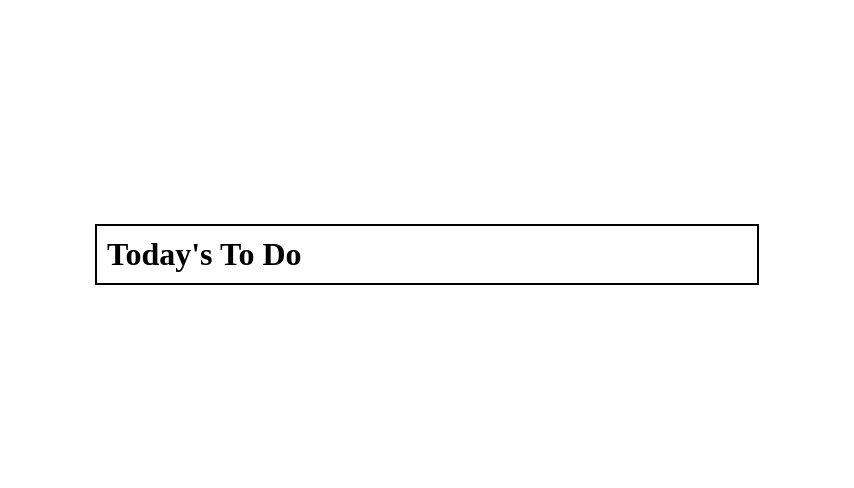
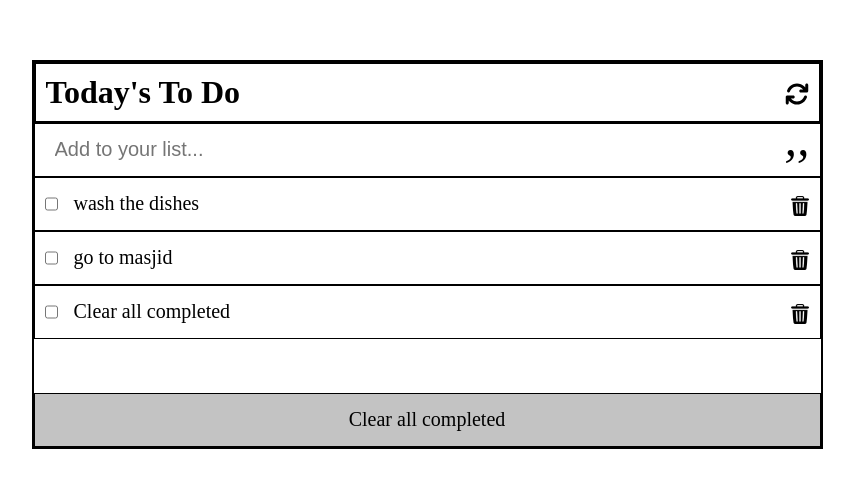
Before and after one commit to hasnatali1947/Todo_List, a website built with webpack: page src/index.html in a window 1280 px wide. Shown: the part 146-634 px from the top of the page, without its empty margins (213-1067 px from the left). Built offline with nearby package versions, Linux system fonts and the light colour scheme.

Commit message:
added todo structure

```diff
--- a/src/index.css
+++ b/src/index.css
@@ -1,21 +1,108 @@
 
-*{
+* {
   margin: 0;
   padding: 0;
 }
 
-body{
+body {
   display: flex;
   justify-content: center;
   align-items: center;
+  flex-direction: column;
   height: 100vh;
 }
 
-.ToDo_container{
+.ToDo-List {
+  border: 2px solid;
+}
+
+.ToDo_container {
   display: flex;
-    align-items: flex-start;
-    flex-direction: column;
+  justify-content: space-between;
+  position: relative;
   border: 2px solid;
-    width: 50%;
   padding: 10px;
 }
+
+.input-type {
+  display: flex;
+  border: none;
+  width: 90vh;
+  padding: 10px;
+  font-size: 20px;
+}
+
+::placeholder {
+  font-size: 20px;
+}
+
+.enterSng {
+  font-size: 50px;
+  display: flex;
+  align-items: center;
+  margin-top: -3vh;
+  justify-content: center;
+}
+
+.descriptions {
+  display: flex;
+  justify-content: center;
+  align-items: center;
+  margin-left: 2vh;
+}
+
+.inputDescripation {
+  display: flex;
+}
+
+.input-contaner {
+  display: flex;
+  justify-content: space-around;
+}
+
+li {
+  display: flex;
+  justify-content: space-between;
+  border: 1px solid;
+  padding: 10px;
+  height: 4vh;
+  font-size: 20px;
+}
+
+.refresh {
+  color: black;
+}
+
+.img {
+  display: flex;
+  justify-content: center;
+  align-items: center;
+}
+
+.RotateArror {
+  display: flex;
+  justify-content: center;
+  align-items: center;
+  background-image: url('./Icons/arrows-rotate-solid.svg');
+  background-size: cover;
+  background-position: center;
+  height: 3vh;
+  width: 3vh;
+  margin-top: 1vh;
+}
+
+.bin {
+  background-image: url('./Icons/bin.png');
+  background-size: cover;
+  background-position: center;
+  height: 2.5vh;
+  width: 2.5vh;
+  margin-top: 1vh;
+}
+
+.ClearAll {
+  background-color: rgba(73, 73, 73, 0.33);
+  display: flex;
+  justify-content: center;
+  align-items: center;
+}
--- a/src/index.html
+++ b/src/index.html
@@ -1,16 +1,34 @@
 <!DOCTYPE html>
 <html lang="en">
   <head>
-    <meta charset="UTF-8">
-    <meta http-equiv="X-UA-Compatible" content="IE=edge">
-    <meta name="viewport" content="width=device-width, initial-scale=1.0">
+    <meta charset="UTF-8" />
+    <meta http-equiv="X-UA-Compatible" content="IE=edge" />
+    <meta name="viewport" content="width=device-width, initial-scale=1.0" />
     <title>Todo_List</title>
   </head>
   <body>
 
+    <div class="ToDo-List">
+      <ul>
         <div class="ToDo_container">
           <h1>Today's To Do</h1>
+          <i class="RotateArror"></i>
         </div>
-
+        <li class="input-contaner">
+          <input
+            class="input-type"
+            id="input-type"
+            placeholder="Add to your list..."
+            type="text"
+          />
+          <i class="enterSng"> ,, </i>
+        </li>
+        <ul id="todoFullList"></ul>
+        <br />
+        <br />
+        <br />
+        <li class="ClearAll">Clear all completed</li>
+      </ul>
+    </div>
   </body>
 </html>
--- a/src/index.js
+++ b/src/index.js
@@ -1,2 +1,37 @@
-import "./index.css"
-console.log("hello");
+import './index.css';
+
+const Lists = [
+  {
+    description: 'wash the dishes',
+    completed: true,
+    index: 0,
+  },
+  {
+    description: 'go to masjid',
+    completed: true,
+    index: 1,
+  },
+  {
+    description: 'Clear all completed',
+    completed: true,
+    index: 2,
+  },
+];
+
+const todoFullList = document.getElementById('todoFullList');
+
+const Display = () => {
+  Lists.forEach((e) => {
+    const li = document.createElement('li');
+    li.innerHTML = `<div class="inputDescripation"> <input type="checkbox" /> <span class="descriptions" >${e.description}</span> </div> <div class="bin">  </div>`;
+    li.setAttribute('key', e.index);
+    if (e.completed) {
+      li.classList.add('li');
+    }
+    todoFullList.appendChild(li);
+  });
+};
+
+document.addEventListener('DOMContentLoaded', () => {
+  Display();
+});
```
Also changed, not shown: package.json (+8 -0 lines), webpack.config.js (+10 -10 lines), src/Icons/arrows-rotate-solid.svg (added), src/Icons/bin.png (added), src/Icons/refresh-ccw.svg (added), 1 other file. Lines whose indentation alone changed are shown as unchanged.
